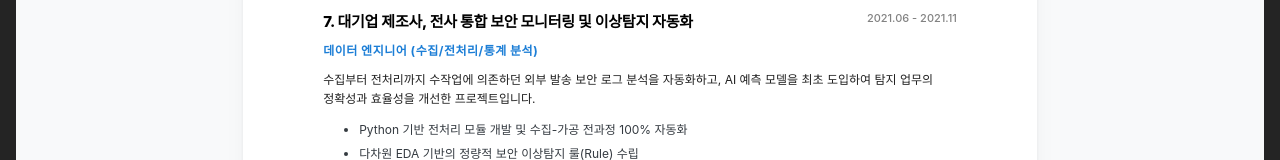
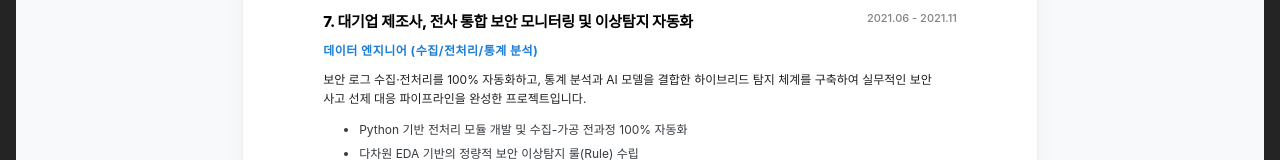
Before and after one commit to jisxo/jisxo-portfolio, a Next.js app: page /resume in a window 1280 px wide. Shown: the part 2386-2546 px from the top of the page. Built offline with nearby package versions, Linux system fonts and the light colour scheme; no server answers.

Commit message:
Refactor: Update Project 7 (Manufacturer Security) with refined summary

```diff
--- a/src/data/projects/log.ts
+++ b/src/data/projects/log.ts
@@ -4,7 +4,7 @@ export const logProject: Project = {
     title: '대기업 제조사, 전사 통합 보안 모니터링 및 이상탐지 자동화',
     duration: '2021.06 - 2021.11',
     role: '데이터 엔지니어 (수집/전처리/통계 분석)',
-    description: "수집부터 전처리까지 수작업에 의존하던 외부 발송 보안 로그 분석을 자동화하고, AI 예측 모델을 최초 도입하여 탐지 업무의 정확성과 효율성을 개선한 프로젝트입니다.",
+    description: "보안 로그 수집·전처리를 100% 자동화하고, 통계 분석과 AI 모델을 결합한 하이브리드 탐지 체계를 구축하여 실무적인 보안 사고 선제 대응 파이프라인을 완성한 프로젝트입니다.",
     overview: {
         background: "초기 보안 관제는 수천 건의 외부 메일 로그를 담당자가 직접 룰 기반으로 사후 분석하는 비효율적인 구조였으며, 정량적인 탐지 기준이 부족해 과도한 수동 업무가 수반되었습니다.",
         objective: "로그 수집 및 전처리를 100% 자동화하는 신규 분석 체계를 구축하고, 통계 분석과 AI 모델을 결합해 매일 확인해야 하는 이상징후 건수를 실질적으로 줄이는 데 집중했습니다.",
```
